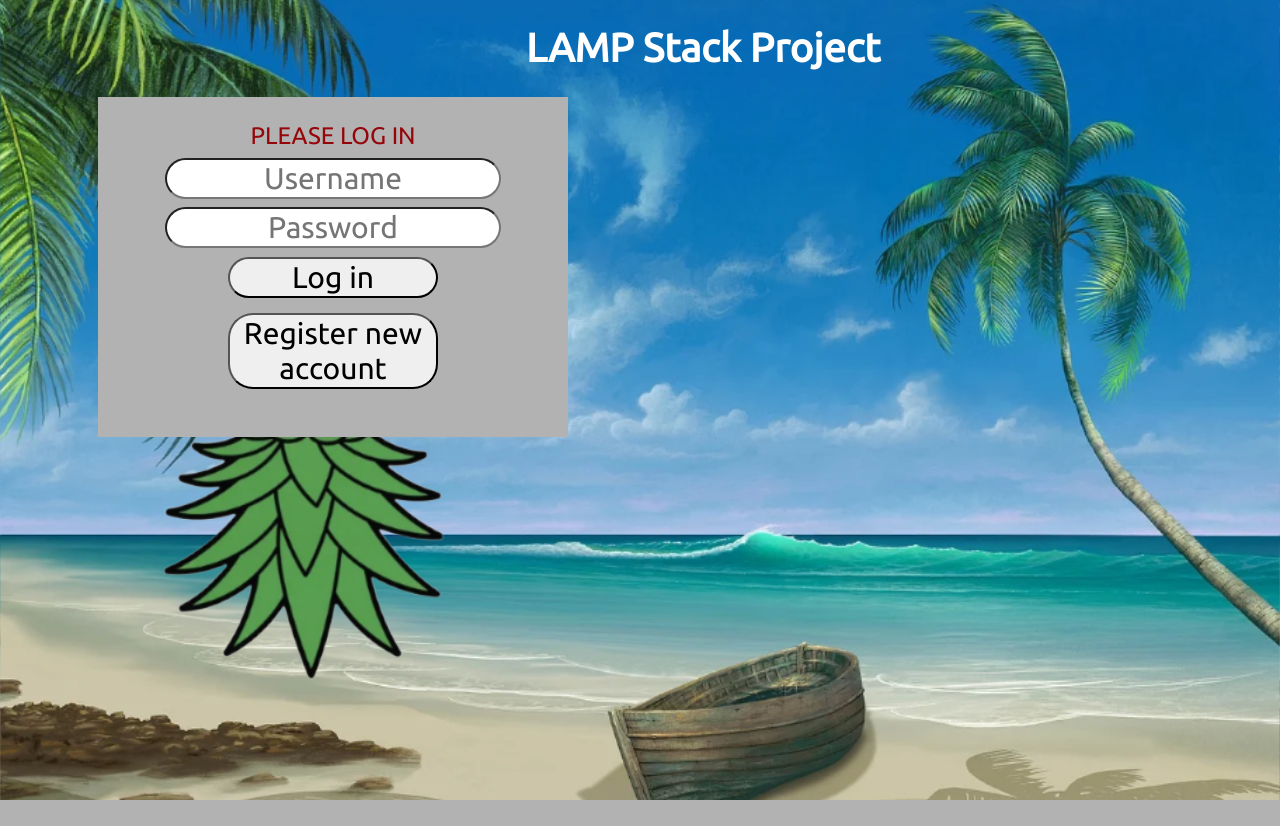
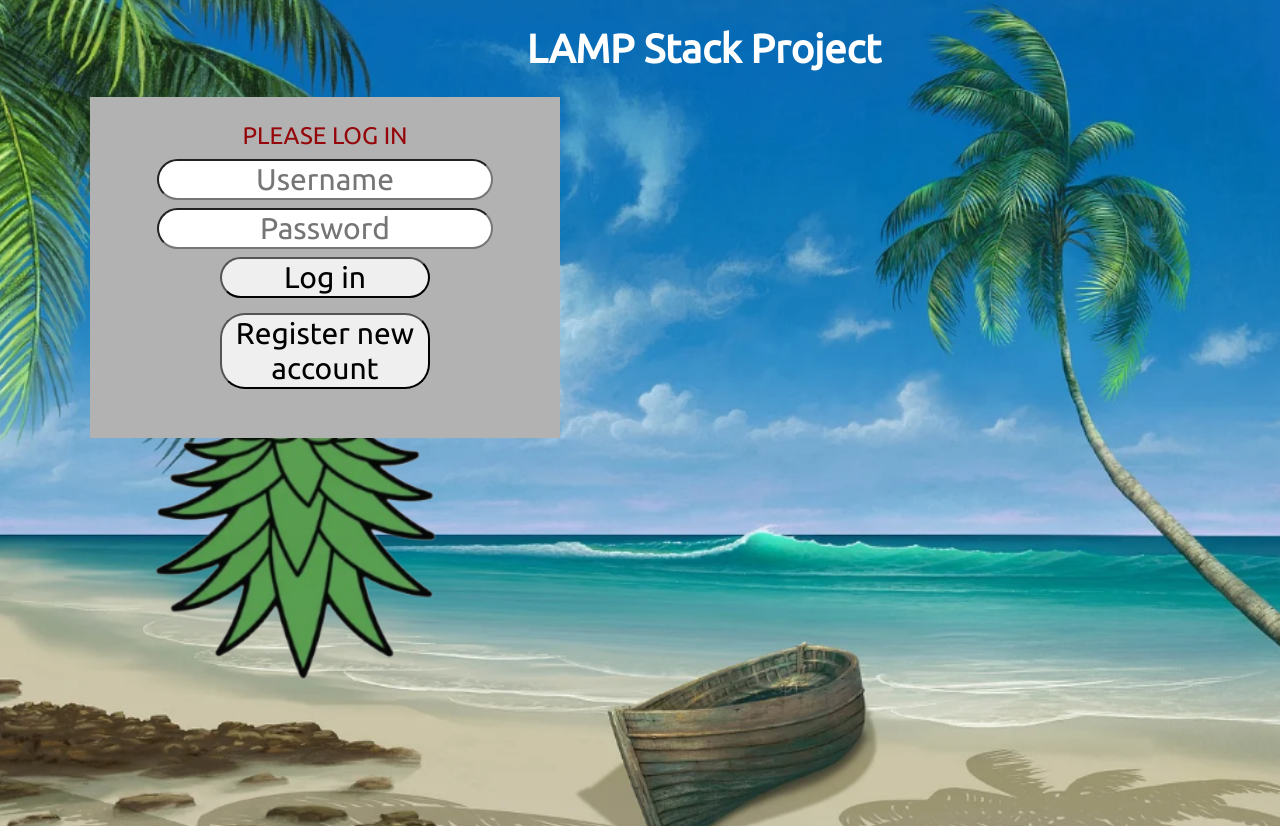
Before and after one commit to faithmunar/LAMP-stack-project, a PHP site: page /index.html in a window 1280 px wide; the page is wider, and only the part inside the window is pictured. Before the commit the page ends 800 px from the top of that part, so only its background shows below. Run offline with PHP 8.4, Linux system fonts and the light colour scheme.

Commit message:
adjust image path

```diff
--- a/html/css/styles.css
+++ b/html/css/styles.css
@@ -1,8 +1,10 @@
 body
 {
-    background-image: url("html/images/beach.png");
-    background-repeat: no repeat;
+    background-image: url("https://raw.githubusercontent.com/faithmunar/LAMP-stack-project/main/html/images/beach.png");
+    background-repeat: no-repeat;
     background-size: cover;
+    margin: 0;
+    height: 100vh;
 }
 
 #title
```
